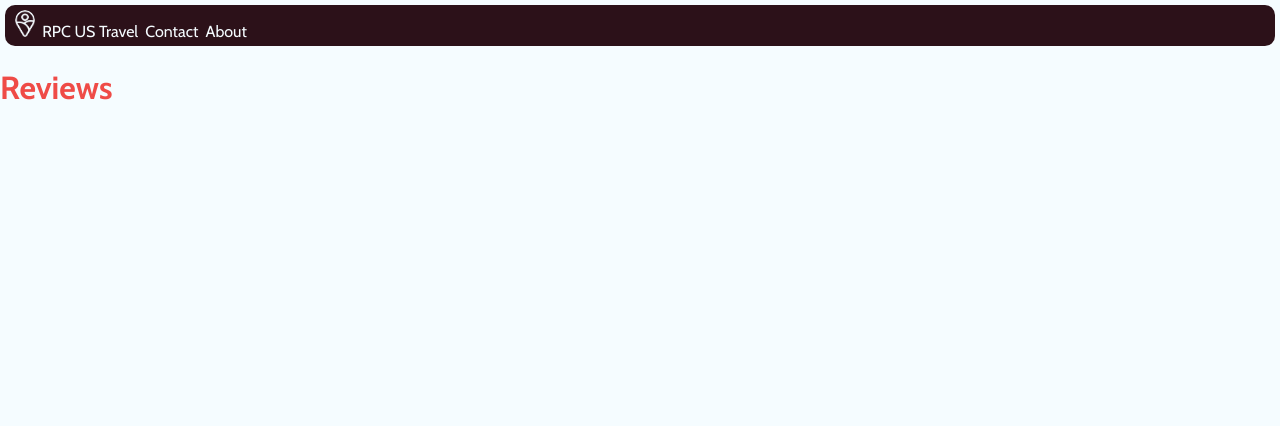
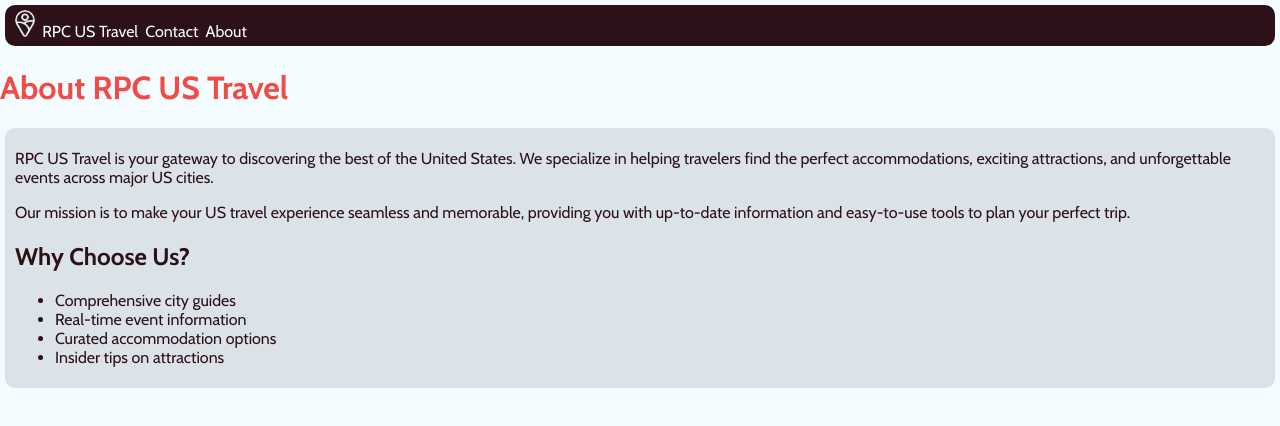
Before and after one commit to CBNCI/ClientSide, a React (Create React App) app: page /about in a window 1280 px wide. Shown: the top 426 px of the page. Built offline with nearby package versions, Linux system fonts and the light colour scheme.

Commit message:
Adding content to About page

```diff
--- a/src/views/About.js
+++ b/src/views/About.js
@@ -1,8 +1,23 @@
-function Reviews() {
+import React from 'react';
+import './holiday.css';
 
-    return(
-        <h1>Reviews</h1>
+function About() {
+    return (
+        <div>
+            <h1>About RPC US Travel</h1>
+            <div className="response">
+                <p>RPC US Travel is your gateway to discovering the best of the United States. We specialize in helping travelers find the perfect accommodations, exciting attractions, and unforgettable events across major US cities.</p>
+                <p>Our mission is to make your US travel experience seamless and memorable, providing you with up-to-date information and easy-to-use tools to plan your perfect trip.</p>
+                <h2>Why Choose Us?</h2>
+                <ul>
+                    <li>Comprehensive city guides</li>
+                    <li>Real-time event information</li>
+                    <li>Curated accommodation options</li>
+                    <li>Insider tips on attractions</li>
+                </ul>
+            </div>
+        </div>
     );
 }
 
-export default Reviews;
+export default About;
```
